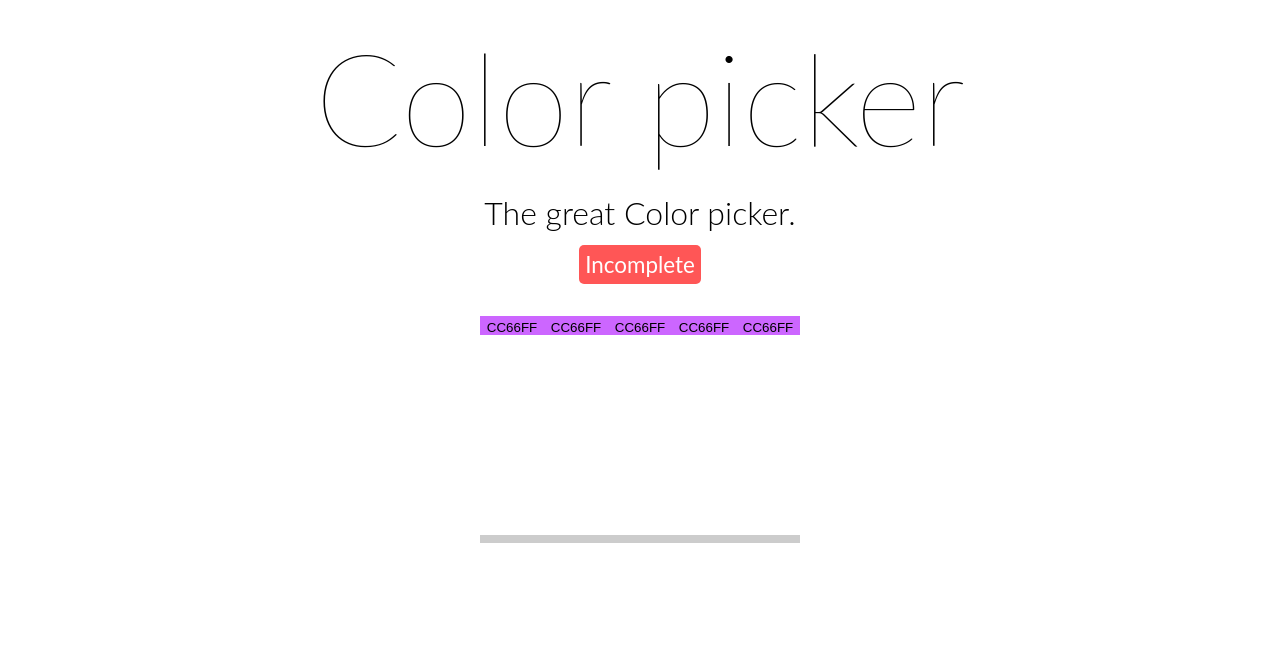
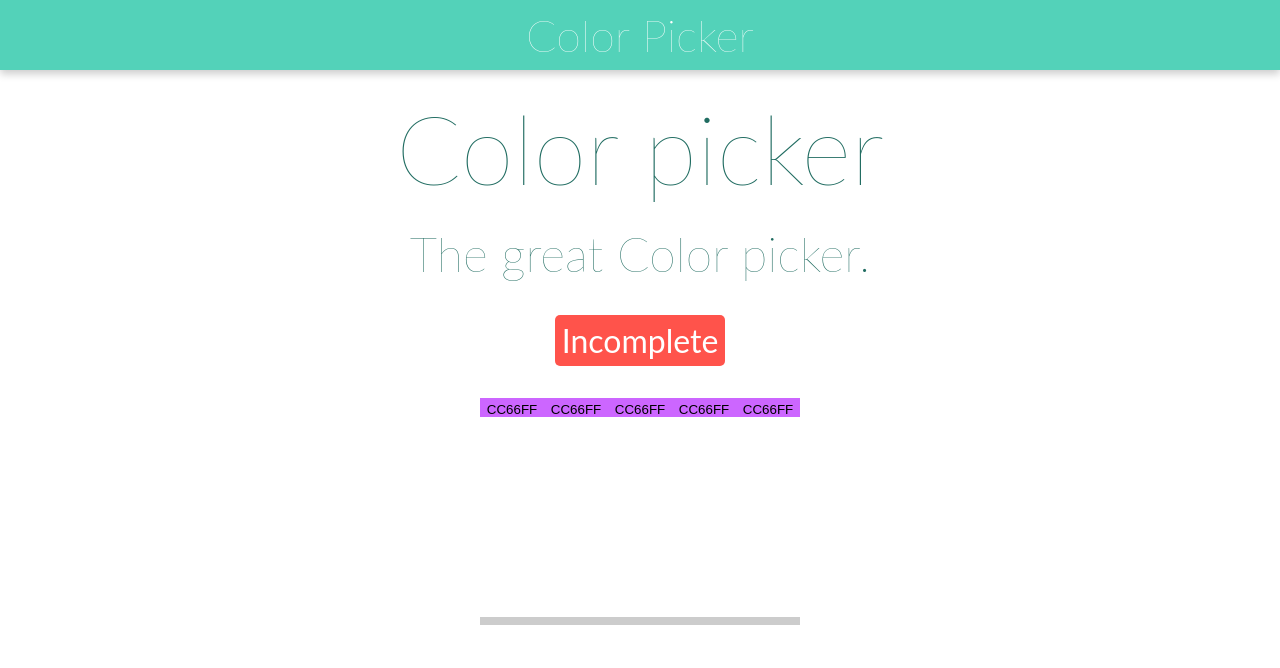
Before and after one commit to adiultra/jsyick, a plain HTML site: page color-picker/index.html in a window 1280 px wide. Drawn offline with Linux system fonts and the light colour scheme.

Commit message:
Created Ui in resources to be used in projects, used with colorpickr, :smile:

```diff
--- a/color-picker/index.html
+++ b/color-picker/index.html
@@ -6,10 +6,17 @@
 
     <meta charset="UTF-8">
 
-    <link rel="stylesheet" href="style.css">
+    <link rel="stylesheet" href="../resources/ui/style.css" />
+    <link rel="stylesheet" href="style.css" />
 </head>
 
 <body>
+
+    <header>
+        <h1>Color Picker</h1>
+    </header>
+
+    <div class="page">
 
         <h1>Color picker</h1>
 
@@ -38,6 +45,8 @@
 
         </div>
 
+    </div>
+
     <script src="../resources/jscolor/jscolor.min.js"></script>
 
     <script src="main.js"></script>
--- /dev/null
+++ b/resources/ui/style.scss
@@ -0,0 +1,85 @@
+
+// Colors
+
+$blue: #4EBEFF;
+$green: #40D872;
+$red: #FF534B;
+$teal: #53D2B9;
+$cyan: #7DEFFF;
+$orange: #FF9700;
+$yellow: #FCD059;
+$black: #333;
+$white: #fff;
+
+// Pallete
+
+$main: $teal;
+$dark: darken($main, 15%);
+$very-dark: darken($main, 35%);
+$light: lighten($main, 5%);
+$very-light: lighten($main, 15%);
+
+// Greyshade
+$very-light-grey:   darken(mix($main, $white, 10%), 10%);
+$light-grey:        darken(mix($main, $white, 6%), 30%);
+$grey:              darken(mix($main, $white, 6%), 50%);
+$dark-grey:         darken(mix($main, $white, 6%), 60%);
+$very-dark-grey:         darken(mix($main, $white, 6%), 70%);
+
+// Shadows
+
+$light-shadow: rgba(0, 0, 0, 0.2);
+$shadow: rgba(0, 0, 0, 0.4);
+$dark-shadow: rgba(0, 0, 0, 0.6);
+
+
+html{
+    font-size: 2em;
+    font-family: Lato, "Open Sans", "Raleway", sans-serif;
+    color: $very-dark-grey;
+
+    body{
+        padding: 0;
+        margin: 0;
+        header{
+            // Stick the header at top
+            position: sticky;
+            top: 0px;
+
+            background-color: $main;
+            box-shadow: 0px 4px 8px $light-shadow;
+
+            h1{
+                font-size: 1.4em;
+                padding: 8px;
+                margin: 0;
+                color: $white;
+                font-weight: 200;
+            }
+        }
+
+        h1{
+            font-weight: 200;
+            text-decoration: none;
+            font-size: 3em;
+            padding: 0px;
+            margin: 20px;
+        }
+
+        p{
+            font-size: 1.5em;
+            font-weight: 200;
+            padding: 0px;
+            margin: 0px;
+        }
+
+        span.warn{
+            background-color: $red;
+            color: $white;
+            border-radius: 5px;
+            font-size: 1em;
+            padding: 0.5%;
+            margin: 4% 0% 0.5% 0%;
+        }
+    }
+}
```
Also changed, not shown: color-picker/style.css, resources/ui/style.css (added). Lines whose indentation alone changed are shown as unchanged.
